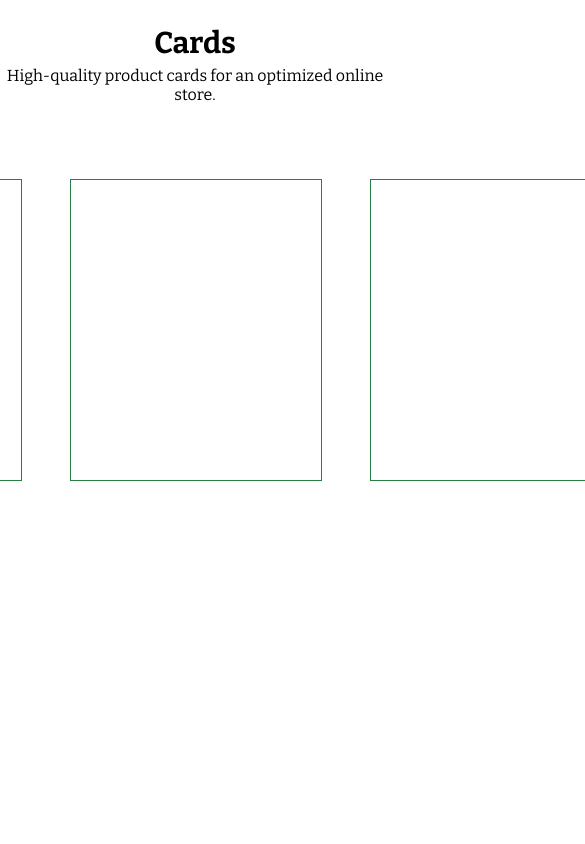
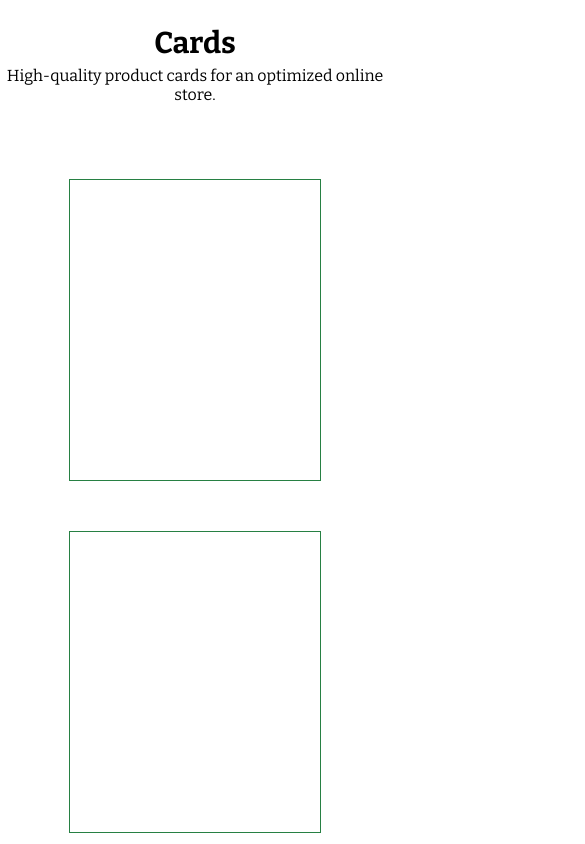
Before and after one commit to ZynoxApp/zynoxapp, a plain HTML site: page Cards/cards.html in a window 390 px wide. Shown: the top 844 px of the page, 585 px wide, since content can reach past the window. Drawn offline with nearby package versions, Linux system fonts and the light colour scheme.

Commit message:
Add files via upload

```diff
--- a/Cards/cards.css
+++ b/Cards/cards.css
@@ -30,3 +30,15 @@ main {
   height: 300px;
   border: 1px solid #278043;
 }
+
+@media (max-width: 900px) {
+  main {
+    grid-template-columns: 1fr 1fr;
+  }
+}
+
+@media (max-width: 575px) {
+  main {
+    grid-template-columns: 1fr;
+  }
+}
```
